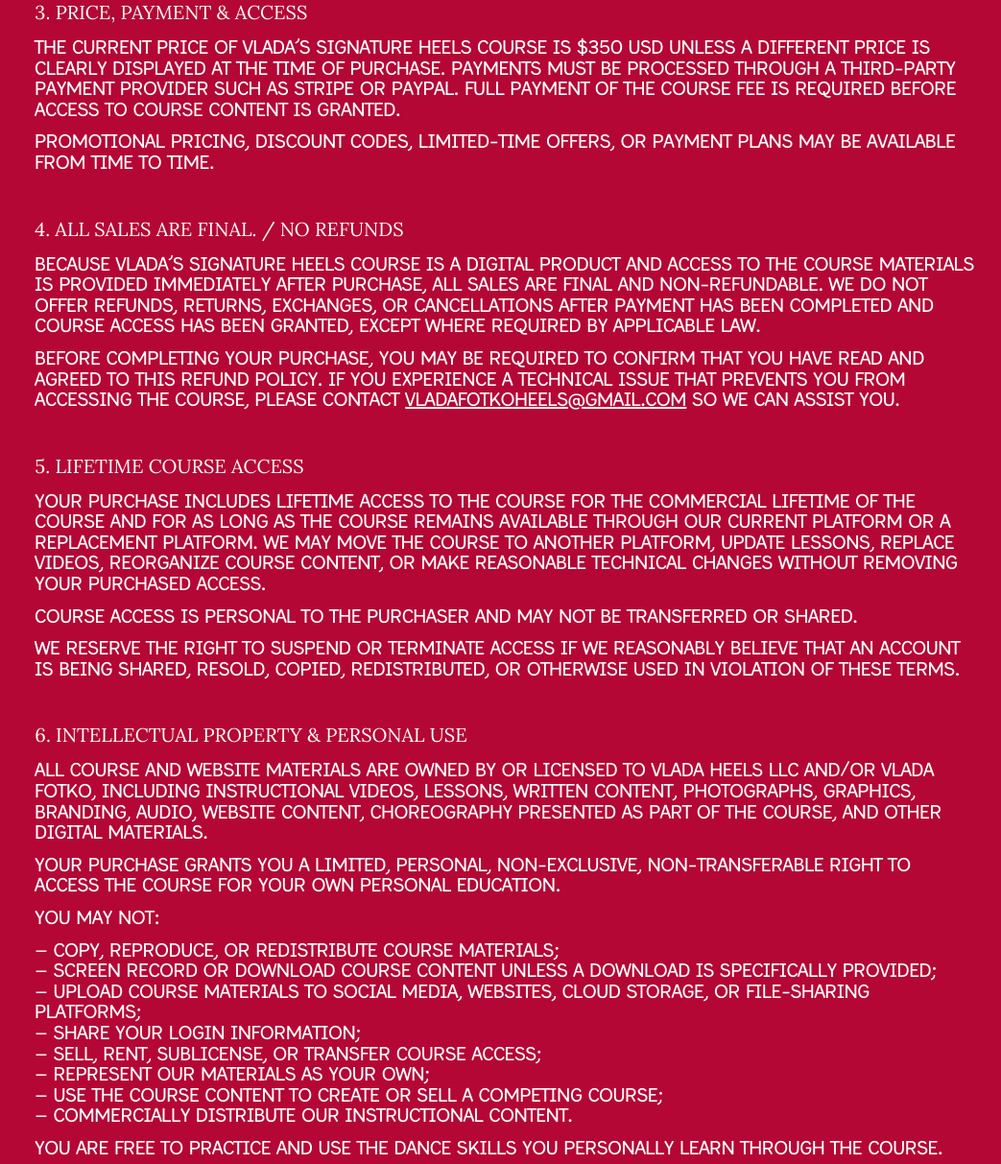
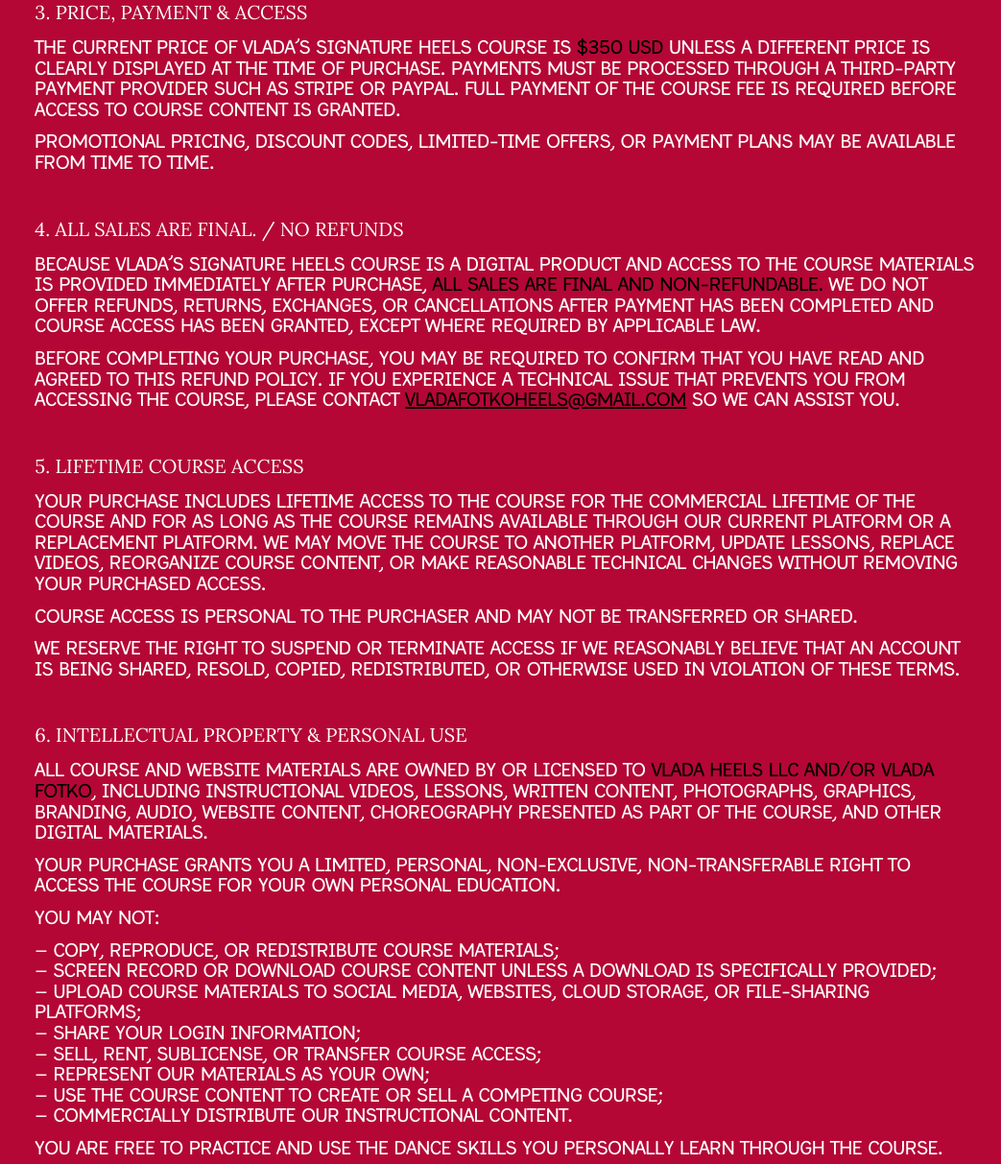
Before and after one commit to vladafotkoheels/vladafotkodance, a plain HTML site: page terms.html in a window 1280 px wide. Shown: the part 848-2061 px from the top of the page at 96% size, without its empty margins (237-1280 px from the left). Drawn offline with Linux system fonts and the light colour scheme.

Commit message:
style: highlight selected legal terms

```diff
--- a/css/legal.css
+++ b/css/legal.css
@@ -91,8 +91,8 @@
     line-height: 1.08;
 }
 
-.legal-section strong {
-    font-weight: 700;
+.legal-highlight {
+    color: #000000;
 }
 
 .legal-section p + p,
--- a/terms.html
+++ b/terms.html
@@ -28,14 +28,14 @@
 
             <section class="legal-section">
                 <h2>3. Price, Payment &amp; Access</h2>
-                <p>The current price of Vlada’s Signature Heels Course is $350 USD unless a different price is clearly displayed at the time of purchase. Payments must be processed through a third-party payment provider such as Stripe or PayPal. Full payment of the course fee is required before access to course content is granted.</p>
+                <p>The current price of Vlada’s Signature Heels Course is <span class="legal-highlight">$350 USD</span> unless a different price is clearly displayed at the time of purchase. Payments must be processed through a third-party payment provider such as Stripe or PayPal. Full payment of the course fee is required before access to course content is granted.</p>
                 <p>Promotional pricing, discount codes, limited-time offers, or payment plans may be available from time to time.</p>
             </section>
 
             <section class="legal-section">
                 <h2>4. All Sales Are Final. / No Refunds</h2>
-                <p>Because Vlada’s Signature Heels Course is a digital product and access to the course materials is provided immediately after purchase, all sales are final and non-refundable. We do not offer refunds, returns, exchanges, or cancellations after payment has been completed and course access has been granted, except where required by applicable law.</p>
-                <p>Before completing your purchase, you may be required to confirm that you have read and agreed to this refund policy. If you experience a technical issue that prevents you from accessing the course, please contact <a href="mailto:vladafotkoheels@gmail.com">vladafotkoheels@gmail.com</a> so we can assist you.</p>
+                <p>Because Vlada’s Signature Heels Course is a digital product and access to the course materials is provided immediately after purchase, <span class="legal-highlight">all sales are final and non-refundable.</span> We do not offer refunds, returns, exchanges, or cancellations after payment has been completed and course access has been granted, except where required by applicable law.</p>
+                <p>Before completing your purchase, you may be required to confirm that you have read and agreed to this refund policy. If you experience a technical issue that prevents you from accessing the course, please contact <a class="legal-highlight" href="mailto:vladafotkoheels@gmail.com">vladafotkoheels@gmail.com</a> so we can assist you.</p>
             </section>
 
             <section class="legal-section">
@@ -47,7 +47,7 @@
 
             <section class="legal-section">
                 <h2>6. Intellectual Property &amp; Personal Use</h2>
-                <p>All course and website materials are owned by or licensed to Vlada Heels LLC and/or Vlada Fotko, including instructional videos, lessons, written content, photographs, graphics, branding, audio, website content, choreography presented as part of the course, and other digital materials.</p>
+                <p>All course and website materials are owned by or licensed to <span class="legal-highlight">Vlada Heels LLC and/or Vlada Fotko</span>, including instructional videos, lessons, written content, photographs, graphics, branding, audio, website content, choreography presented as part of the course, and other digital materials.</p>
                 <p>Your purchase grants you a limited, personal, non-exclusive, non-transferable right to access the course for your own personal education.</p>
                 <p>You may not:</p>
                 <ul>
@@ -83,7 +83,7 @@
 
             <section class="legal-section">
                 <h2>10. Support</h2>
-                <p>Questions regarding course access or technical issues may be sent to: <a href="mailto:vladafotkoheels@gmail.com">vladafotkoheels@gmail.com</a>.</p>
+                <p>Questions regarding course access or technical issues may be sent to: <a class="legal-highlight" href="mailto:vladafotkoheels@gmail.com">vladafotkoheels@gmail.com</a>.</p>
                 <p>Unless specifically offered separately, purchase of the course does not include unlimited personal coaching, private consultations, individualized feedback, or guaranteed response times.</p>
             </section>
 
@@ -94,7 +94,7 @@
 
             <section class="legal-section">
                 <h2>12. Limitation of Liability</h2>
-                <p>To the fullest extent permitted by applicable law, Vlada Heels LLC, Vlada Fotko, and related service providers will not be liable for indirect, incidental, special, consequential, or similar damages arising from your use of the website or course, including injuries, losses of profits, liability claims, or technical delays. This limitation applies only to the fullest extent allowed by applicable law.</p>
+                <p>To the fullest extent permitted by applicable law, <span class="legal-highlight">Vlada Heels LLC</span>, Vlada Fotko, and related service providers will not be liable for indirect, incidental, special, consequential, or similar damages arising from your use of the website or course, including injuries, losses of profits, liability claims, or technical delays. This limitation applies only to the fullest extent allowed by applicable law.</p>
             </section>
 
             <section class="legal-section">
@@ -109,8 +109,8 @@
 
             <section class="legal-section">
                 <h2>15. Contact</h2>
-                <p>For questions about these terms, your purchase, or course access, contact: Vlada Heels LLC.</p>
-                <p>Email: <a href="mailto:vladafotkoheels@gmail.com">vladafotkoheels@gmail.com</a></p>
+                <p>For questions about these terms, your purchase, or course access, contact: <span class="legal-highlight">Vlada Heels LLC</span>.</p>
+                <p>Email: <a class="legal-highlight" href="mailto:vladafotkoheels@gmail.com">vladafotkoheels@gmail.com</a></p>
             </section>
         </div>
     </main>
```
Also changed, not shown: privacy.html (+3 -3 lines).
